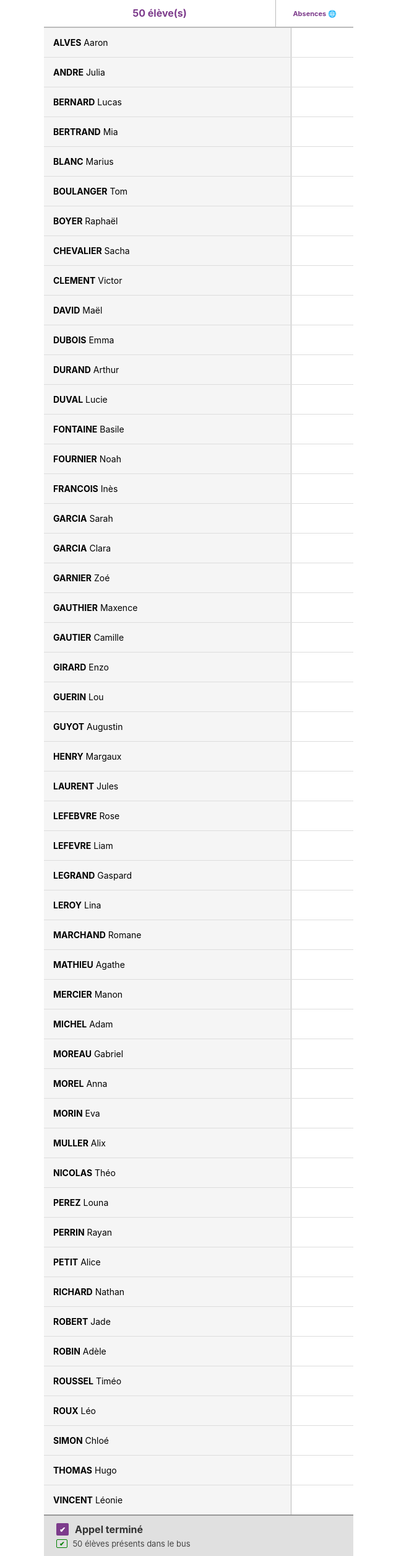
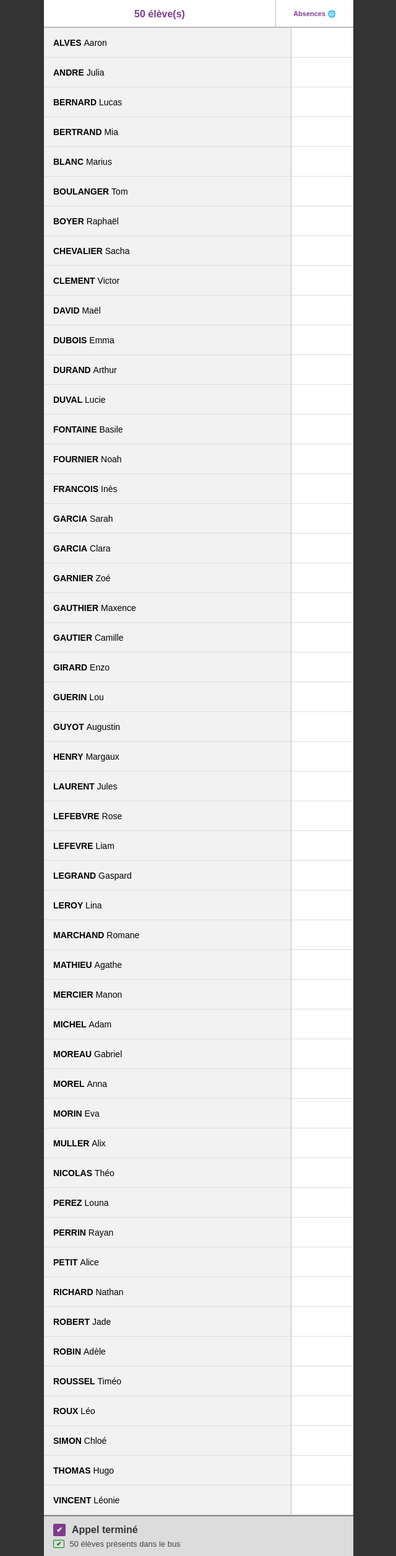
Before and after one commit to eliot-maker/coachbus-python, a Flask app: page / in a window 1280 px wide. Shown: the whole page at 62% size, without its empty margins (319-959 px from the left). Run offline with Flask 3, Linux system fonts and the light colour scheme; data comes from the database, SQL or seed files in the repository.

Commit message:
Add files via upload

```diff
--- a/static/style.css
+++ b/static/style.css
@@ -1,90 +1,112 @@
-* { box-sizing: border-box; }
+* { box-sizing: border-box; -webkit-tap-highlight-color: transparent; }
+
 html, body {
-    margin: 0; padding: 0; height: 100%;
-    overflow: hidden; /* Empêche tout le site de scroller */
-    font-family: -apple-system, BlinkMacSystemFont, "Segoe UI", Roboto, Helvetica, Arial, sans-serif;
+    margin: 0; padding: 0;
+    height: 100dvh; /* FIX POUR MOBILE : Utilise toute la hauteur réelle */
+    width: 100%;
+    overflow: hidden;
+    font-family: Arial, sans-serif;
+    background-color: #333;
 }
 
 .app-wrapper {
     display: flex;
     flex-direction: column;
-    height: 100vh;
+    height: 100dvh; /* S'adapte au téléphone */
     max-width: 500px;
     margin: 0 auto;
     background: #fff;
+    position: relative;
 }
 
+/* HEADER */
 .pronote-header {
     display: flex;
     height: 45px;
     border-bottom: 2px solid #bbb;
-    background: #fff;
-    align-items: center;
     flex-shrink: 0;
 }
 
-.count { flex: 0 0 75%; text-align: center; color: #7d3c8c; font-weight: bold; border-right: 1px solid #bbb; line-height: 45px; }
-.title { flex: 1; text-align: center; color: #7d3c8c; font-size: 11px; font-weight: bold; }
+.count-box {
+    flex: 0 0 75%;
+    line-height: 45px;
+    color: #7d3c8c;
+    text-align: center;
+    font-weight: bold;
+    border-right: 1px solid #bbb;
+}
 
+.abs-title {
+    flex: 0 0 25%;
+    line-height: 45px;
+    color: #7d3c8c;
+    font-size: 11px;
+    text-align: center;
+    font-weight: bold;
+}
+
+/* LISTE SCROLLABLE */
 .list-area {
     flex: 1;
-    overflow-y: auto; /* SEULE la liste scrolle */
+    overflow-y: auto;
     background: #fff;
     -webkit-overflow-scrolling: touch;
 }
 
 .row {
     display: flex;
-    height: 48px;
+    min-height: 48px;
     border-bottom: 1px solid #ddd;
-    align-items: center;
     cursor: pointer;
+    align-items: stretch; /* Aligne les colonnes sur toute la hauteur */
 }
 
-/* ALIGNEMENT COLONNES STABLE */
+/* ALIGNEMENT LASER */
 .name-col {
-    flex: 0 0 80%; /* Toujours 80% */
-    height: 100%;
+    flex: 0 0 80%;
     display: flex;
     align-items: center;
-    padding: 0 15px;
-    background: #f5f5f5;
+    padding: 10px 15px;
+    background: #f2f2f2; /* Le gris Pronote */
     border-right: 1px solid #bbb;
     font-size: 14px;
-    white-space: nowrap;
-    overflow: hidden;
-    text-overflow: ellipsis;
+    color: #000;
 }
 
+.nom-bold { font-weight: bold; text-transform: uppercase; }
+
 .check-col {
-    flex: 0 0 20%; /* Toujours 20% */
-    text-align: center;
+    flex: 0 0 20%;
+    display: flex;
+    align-items: center;
+    justify-content: center;
     font-weight: bold;
-    font-size: 22px;
-    color: #333;
+    font-size: 20px;
+    background: #fff;
 }
 
-.is-absent .name-col { color: #d00; background: #fff1f1; }
+.is-absent .name-col { color: #d00; background: #fff0f0; }
 .is-absent .check-col { color: #d00; }
 
-/* FOOTER COLLÉ EN BAS */
+/* FOOTER FIXE EN BAS */
 .pronote-footer {
     flex-shrink: 0;
-    background: #e0e0e0;
-    border-top: 2px solid #999;
-    padding: 12px 20px;
+    background: #dcdcdc;
+    border-top: 2px solid #888;
+    padding: 12px 15px;
     cursor: pointer;
+    z-index: 100;
 }
 
-.btn-top { display: flex; align-items: center; font-weight: bold; margin-bottom: 5px; color: #333; }
-.box-check {
+.btn-line-1 { display: flex; align-items: center; font-weight: bold; margin-bottom: 5px; color: #333; }
+.check-square {
     width: 20px; height: 20px; background: #7d3c8c; color: #fff;
     font-size: 12px; display: flex; justify-content: center;
     align-items: center; margin-right: 10px; border-radius: 2px;
 }
 
-.btn-bottom { display: flex; align-items: center; font-size: 13px; color: #444; }
-.badge-v {
+.btn-line-2 { display: flex; align-items: center; font-size: 13px; color: #444; }
+.v-badge {
     color: green; font-weight: bold; border: 1px solid green;
     padding: 0 4px; font-size: 10px; margin-right: 8px; border-radius: 2px;
 }
--- a/templates/index.html
+++ b/templates/index.html
@@ -3,21 +3,21 @@
 <head>
     <meta charset="UTF-8">
     <meta name="viewport" content="width=device-width, initial-scale=1.0, maximum-scale=1.0, user-scalable=no">
-    <title>Appel Bus</title>
+    <title>Appel CoachBus</title>
     <link rel="stylesheet" href="{{ url_for('static', filename='style.css') }}">
 </head>
 <body>
     <div class="app-wrapper">
         <header class="pronote-header">
-            <div class="count">{{ total }} élève(s)</div>
-            <div class="title">Absences <span class="globe">🌐</span></div>
+            <div class="count-box">{{ total }} élève(s)</div>
+            <div class="abs-title">Absences <span class="globe">🌐</span></div>
         </header>
 
         <main class="list-area">
             {% for eleve in eleves %}
             <div class="row {{ 'is-absent' if eleve.absences == 1 else '' }}" onclick="location.href='/toggle/{{ eleve.id }}'">
                 <div class="name-col">
-                    <strong>{{ eleve.nom }}</strong>&nbsp;{{ eleve.prenom }}
+                    <span class="nom-bold">{{ eleve.nom }}</span>&nbsp;{{ eleve.prenom }}
                 </div>
                 <div class="check-col">
                     {{ '1' if eleve.absences == 1 else '' }}
@@ -27,12 +27,14 @@
         </main>
 
         <footer class="pronote-footer" onclick="if(confirm('Confirmer l\'envoi de l\'appel ?')) location.href='/terminer_appel'">
-            <div class="btn-top">
-                <div class="box-check">✔</div>
-                <span>Appel terminé</span>
-            </div>
-            <div class="btn-bottom">
-                <span class="badge-v">✔</span> {{ presents }} élèves présents dans le bus
+            <div class="footer-btn-container">
+                <div class="btn-line-1">
+                    <div class="check-square">✔</div>
+                    <span>Appel terminé</span>
+                </div>
+                <div class="btn-line-2">
+                    <span class="v-badge">✔</span> {{ presents }} élèves présents dans le bus
+                </div>
             </div>
         </footer>
     </div>
```
